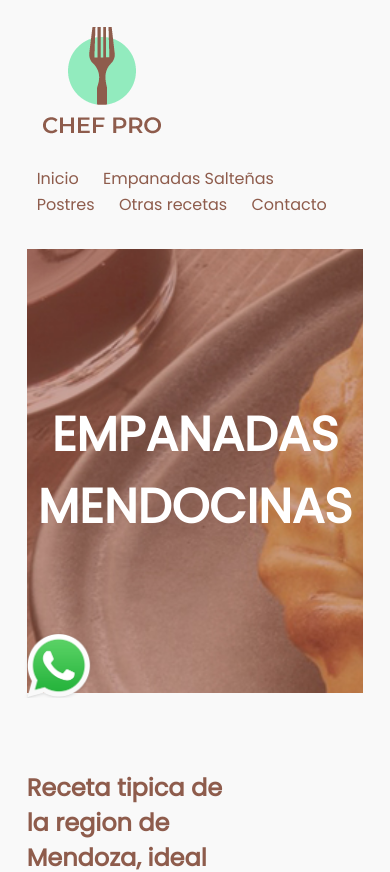
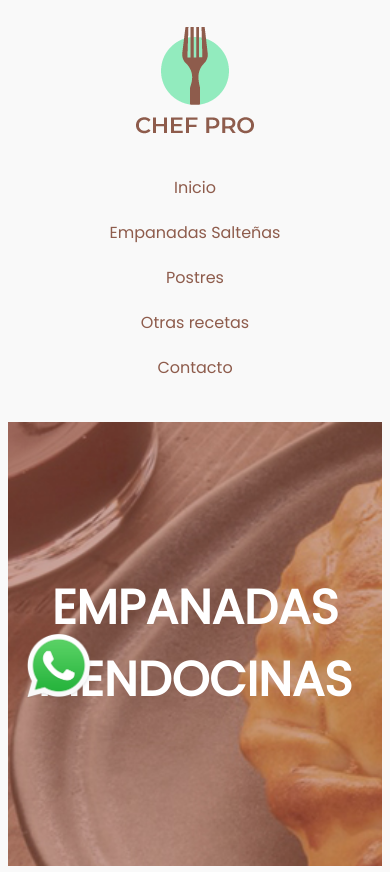
Before and after one commit to Nico-laureano/potrerodigital, a plain HTML site: page index.html in a window 390 px wide. Shown: the top 872 px of the page. Drawn offline with Linux system fonts and the light colour scheme.

Commit message:
Add files via upload

```diff
--- a/contact_styles.css
+++ b/contact_styles.css
@@ -4,17 +4,16 @@ body {
   color: #7a7a7a;
 }
 
+/* ////////////////// ENCABEZADO ////////////////// */
+
 .identidad-sitio {
-  display: inline;
-  vertical-align: middle;
-  padding-right: 48.5%;
+  display: flex;
+  justify-content: flex-end;
 }
 
 nav {
-  float: inherit;
-  vertical-align: middle;
   height: auto;
-  display: inline;
+  margin-left: auto;
 }
 
 .menu-nav {
@@ -31,7 +30,25 @@ nav {
 header {
   margin-left: 5%;
   margin-right: 5%;
+  display: flex;
+  flex-direction: row;
+  align-items: center;
 }
+
+.titulo-1 {
+  background-image: url(img/banner.jpg);
+  background-size: cover;
+  text-align: center;
+  padding-top: 150px;
+  padding-bottom: 150px;
+  color: #fff;
+  font-size: 3em;
+  position: relative;
+  margin-left: 5%;
+  margin-right: 5%;
+}
+
+/* ////////////////// footer ////////////////// */
 
 .pie-de-pagina {
   background-color: #92EBBE;
@@ -128,3 +145,35 @@ aside .maps {
   animation-duration: 2s;
   animation-name: slidein;
 }
+
+/* ////////////////// Mobile ////////////////// */
+
+@media (max-width: 575px) {
+
+  header {
+    margin-left: 5%;
+    margin-right: 5%;
+    display: flex;
+    flex-direction: column;
+    align-items: center;
+  }
+
+  nav {
+    height: auto;
+    margin-left: 0;
+  }
+
+  .menu-nav {
+    display: block;
+    text-align: center;
+  }
+
+  section {
+    display: block;
+    width: 100%;
+  }
+
+  aside {
+    display: block;
+    width: 100%;
+  }
--- a/index.html
+++ b/index.html
@@ -9,6 +9,11 @@
     <link rel="preconnect" href="https://fonts.googleapis.com">
     <link rel="preconnect" href="https://fonts.gstatic.com" crossorigin>
     <link href="https://fonts.googleapis.com/css2?family=Poppins&display=swap" rel="stylesheet">
+    <meta name="description" content="Recetas de comida">
+    <meta name="keywords" content="Recetas, Cocinas, Empananadas, Mendoza, Chef">
+    <meta name="author" content="Nicolas Sanchez">
+    <meta http-equiv="cache-control" content="no-cache"/>
+
   </head>
 
   <body>
@@ -88,8 +93,10 @@
     <br>
       </div>
 
+  <div class="video-1">
+    <iframe width="560" height="315" src="https://www.youtube.com/embed/jU9OSUlF858" title="YouTube video player" frameborder="0" allow="accelerometer; autoplay; clipboard-write; encrypted-media; gyroscope; picture-in-picture" allowfullscreen></iframe>
+  </div>
 
-  <iframe class="video-1" width="560" height="315" src="https://www.youtube.com/embed/jU9OSUlF858" title="YouTube video player" frameborder="0" allow="accelerometer; autoplay; clipboard-write; encrypted-media; gyroscope; picture-in-picture" allowfullscreen></iframe>
   <br> <br>
 
   <div class="fuente">
--- a/styles.css
+++ b/styles.css
@@ -3,6 +3,37 @@ body {
   font-family: 'Poppins', sans-serif;
   background-color: #F9F9F9;
   color: #7a7a7a;
+}
+
+/* ////////////////// ENCABEZADO ////////////////// */
+
+.identidad-sitio {
+  display: flex;
+  justify-content: flex-end;
+}
+
+nav {
+  height: auto;
+  margin-left: auto;
+}
+
+.menu-nav {
+  padding: 10px;
+  text-decoration: none;
+  color: #8E5C4C;
+  transition: .2s;
+}
+
+.menu-nav:hover {
+  color: #92EBBE;
+}
+
+header {
+  margin-left: 5%;
+  margin-right: 5%;
+  display: flex;
+  flex-direction: row;
+  align-items: center;
 }
 
 .titulo-1 {
@@ -17,6 +48,8 @@ body {
   margin-left: 5%;
   margin-right: 5%;
 }
+
+/* ////////////////// SECTION ////////////////// */
 
 .titulo-2 {
   text-align: left;
@@ -52,42 +85,17 @@ section {
   color: #8E5C4C;
 }
 
-.video-1 {
+.video-1 iframe{
   display: block;
+  width: 560px;
+  height: 315px;
 }
 
 .fuente {
-  text-align: left;
+  text-align: center;
 }
 
-.identidad-sitio {
-  display: inline;
-  vertical-align: middle;
-  padding-right: 48.5%;
-}
-
-nav {
-  float: inherit;
-  vertical-align: middle;
-  height: auto;
-  display: inline;
-}
-
-.menu-nav {
-  padding: 10px;
-  text-decoration: none;
-  color: #8E5C4C;
-  transition: .2s;
-}
-
-.menu-nav:hover {
-  color: #92EBBE;
-}
-
-header {
-  margin-left: 5%;
-  margin-right: 5%;
-}
+/* ////////////////// ASIDE ////////////////// */
 
 .datos {
   float: right;
@@ -96,6 +104,8 @@ header {
   background-color: #DFF9EC;
   padding: 15px;
 }
+
+/* ////////////////// footer ////////////////// */
 
 .pie-de-pagina {
   background-color: #92EBBE;
@@ -121,3 +131,81 @@ header {
   top: 75%;
   left: 1px;
 }
+
+/* ////////////////// Mobile ////////////////// */
+
+@media (max-width: 575px) {
+
+  header {
+    margin-left: 5%;
+    margin-right: 5%;
+    display: flex;
+    flex-direction: column;
+    align-items: center;
+  }
+
+  nav {
+    height: auto;
+    margin-left: 0;
+  }
+
+  .menu-nav {
+    display: block;
+    text-align: center;
+  }
+
+  section {
+    width: 100%;
+    display: block;
+  }
+
+  .video-1 iframe {
+  }
+
+  .datos {
+    display: none;
+  }
+
+  .pie-de-pagina {
+    display: block;
+    margin: auto;
+  }
+
+  .titulo-1 {
+    margin-left: 0;
+    margin-right: 0;
+  }
+
+
+}
+
+/* ////////////////// Tablet ////////////////// */
+
+@media (max-width: 992px) {
+
+  section {
+    width: 100%;
+    display: block;
+    margin: auto;
+  }
+
+  .video-1 iframe {
+  }
+
+  .datos {
+    display: none;
+  }
+
+  .pie-de-pagina {
+    display: block;
+    margin: auto;
+  }
+
+  .titulo-1 {
+    margin-left: 0;
+    margin-right: 0;
+  }
+
+
+
+}
```
